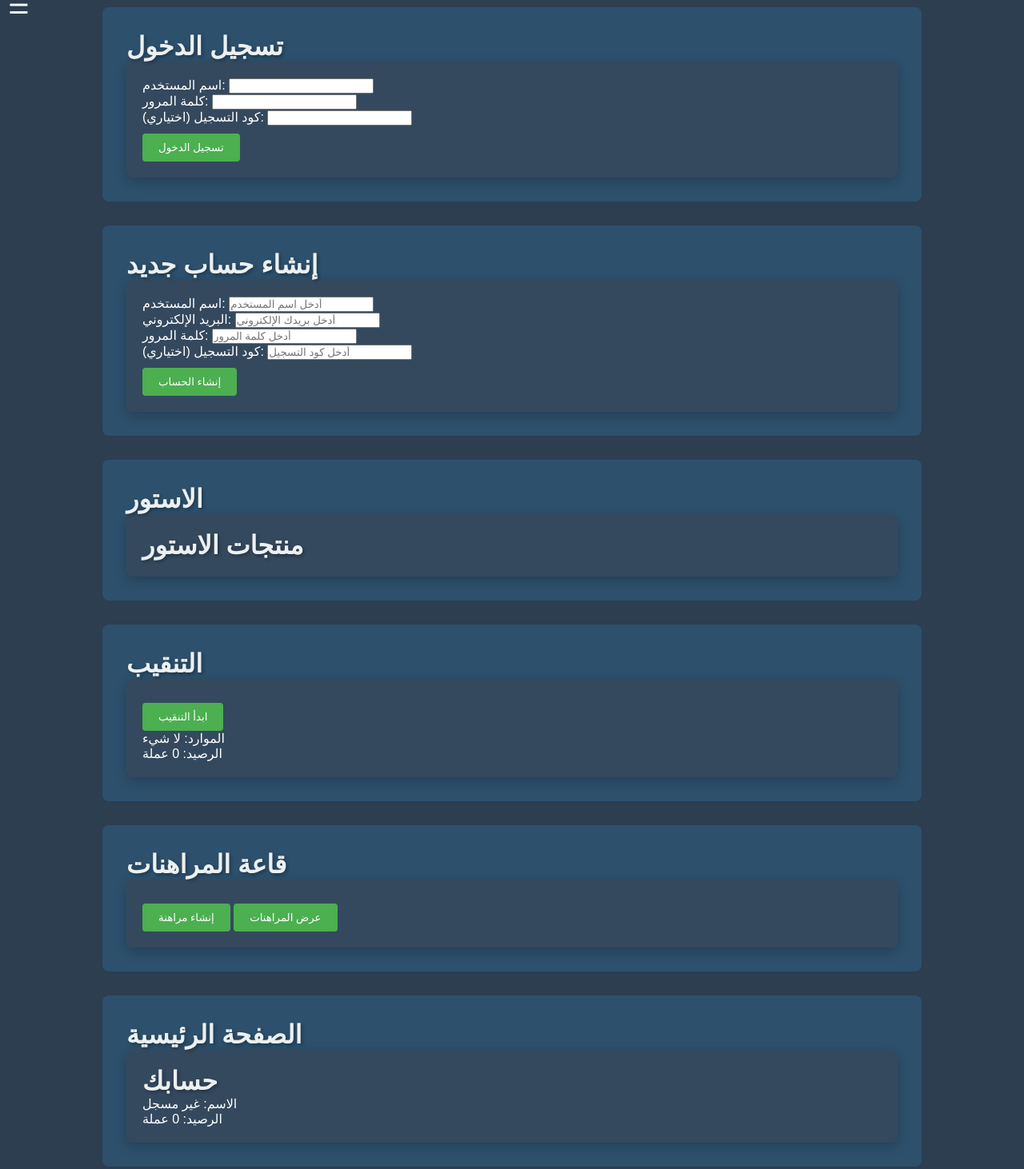
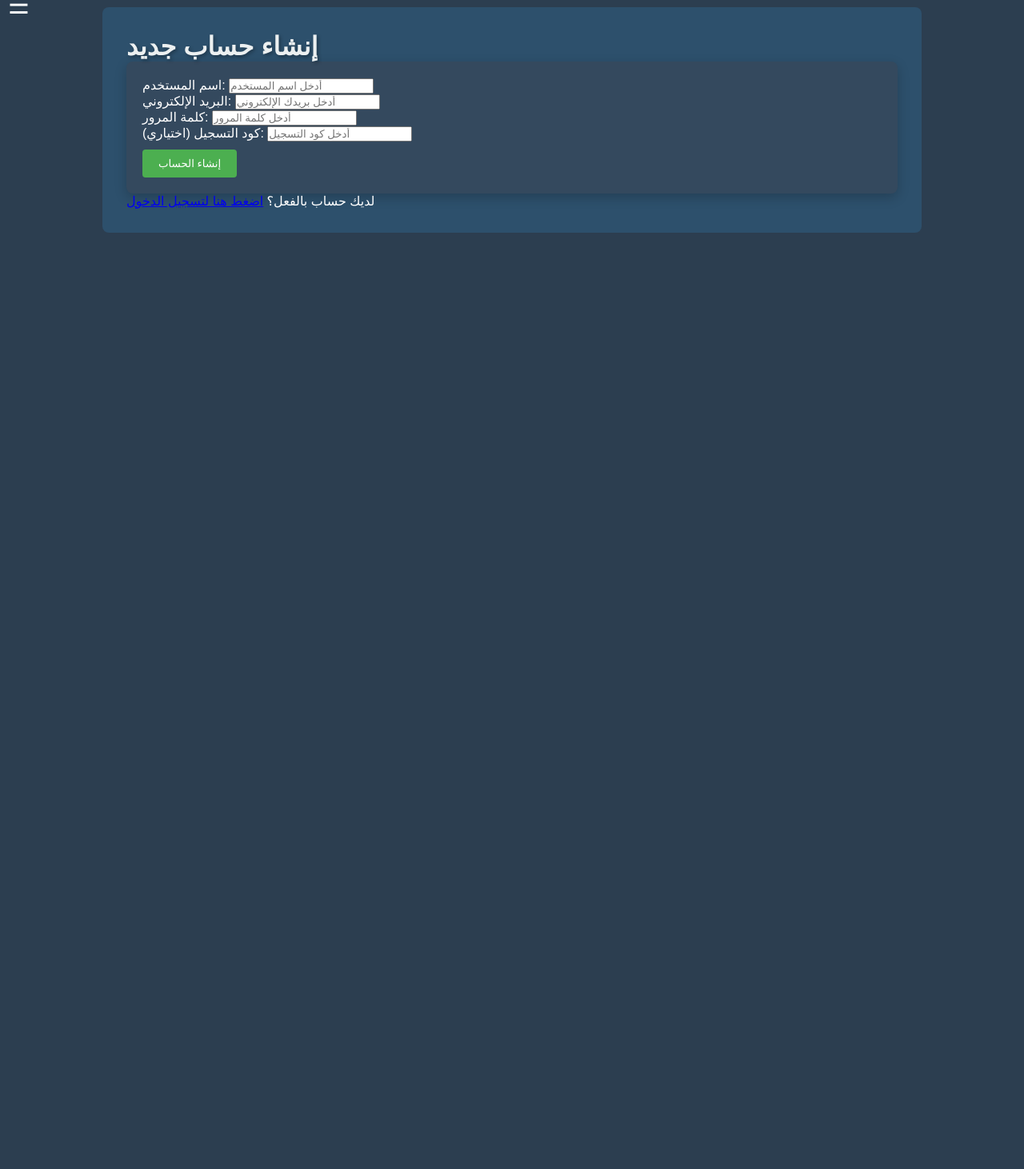
Before and after one commit to kakasi-pixle/store-shawarma, a plain HTML site: page index.html in a window 1280 px wide. Shown: the part 21-1483 px from the top of the page at 80% size. After the commit the page ends 800 px from the top, so only its background shows below. Drawn offline with nearby package versions, Linux system fonts and the light colour scheme.

Commit message:
Update index.html

```diff
--- a/index.html
+++ b/index.html
@@ -16,18 +16,18 @@
   <div id="sidebar" class="sidebar">
     <button id="sidebar-toggle" class="toggle-btn">&#9776;</button>
     <ul>
-      <li><a href="#login">تسجيل الدخول</a></li>
-      <li><a href="#register">إنشاء حساب</a></li>
-      <li><a href="#dashboard">الصفحة الرئيسية</a></li>
+      <li><a href="#login" id="login-link">تسجيل الدخول</a></li>
+      <li><a href="#register" id="register-link">إنشاء حساب</a></li>
+      <li><a href="#dashboard" id="dashboard-link">الصفحة الرئيسية</a></li>
       <li><a href="#store">الاستور</a></li>
       <li><a href="#mining">التنقيب</a></li>
-      <li><a href="#admin">إدارة الحسابات</a></li>
+      <li><a href="#admin" id="admin-link">إدارة الحسابات</a></li>
       <li><a href="#betting-room">قاعة المراهنات</a></li>
     </ul>
   </div>
 
-  <!-- صفحة تسجيل الدخول -->
-  <section id="login" class="section">
+  <!-- صفحة تسجيل الدخول (مخفية في البداية) -->
+  <section id="login" class="section" style="display: none;">
     <h2>تسجيل الدخول</h2>
     <div class="card">
       <form id="loginForm">
@@ -35,8 +35,6 @@
         <input type="text" id="login-username" required><br>
         <label for="login-password">كلمة المرور:</label>
         <input type="password" id="login-password" required><br>
-        <label for="login-code">كود التسجيل (اختياري):</label>
-        <input type="text" id="login-code"><br>
         <button type="submit">تسجيل الدخول</button>
       </form>
     </div>
@@ -58,47 +56,29 @@
         <button type="submit">إنشاء الحساب</button>
       </form>
     </div>
-  </section>
-
-  <!-- صفحة الاستور -->
-  <section id="store" class="section">
-    <h2>الاستور</h2>
-    <div class="card">
-      <h3>منتجات الاستور</h3>
-      <div id="store-items">
-        <!-- العناصر ستضاف هنا باستخدام JavaScript -->
-      </div>
-    </div>
-  </section>
-
-  <!-- صفحة التنقيب -->
-  <section id="mining" class="section">
-    <h2>التنقيب</h2>
-    <div class="card">
-      <button id="start-mining-btn">ابدأ التنقيب</button>
-      <p>الموارد: <span id="mining-result">لا شيء</span></p>
-      <p>الرصيد: <span id="user-balance">0 عملة</span></p>
-    </div>
-  </section>
-
-  <!-- صفحة قاعة المراهنات -->
-  <section id="betting-room" class="section">
-    <h2>قاعة المراهنات</h2>
-    <div class="card">
-      <button onclick="createBet()">إنشاء مراهنة</button>
-      <button onclick="viewBets()">عرض المراهنات</button>
-    </div>
+    <p>لديك حساب بالفعل؟ <a href="#login" id="show-login">اضغط هنا لتسجيل الدخول</a></p>
   </section>
 
   <!-- الصفحة الرئيسية -->
-  <section id="dashboard" class="section">
+  <section id="dashboard" class="section" style="display: none;">
     <h2>الصفحة الرئيسية</h2>
     <div class="card">
       <h3>حسابك</h3>
       <div class="card-content">
         <p>الاسم: <span id="user-name">غير مسجل</span></p>
         <p>الرصيد: <span id="user-balance">0 عملة</span></p>
+        <button id="add-funds-btn">إضافة رصيد</button>
+        <button id="transfer-funds-btn">تحويل الأموال</button>
+        <button id="withdraw-funds-btn">سحب الأموال</button>
       </div>
+    </div>
+
+    <!-- إدارة الحسابات (للأدمن فقط) -->
+    <div id="admin-controls" class="card" style="display: none;">
+      <h3>إدارة الحسابات</h3>
+      <button id="ban-user-btn">حظر مستخدم</button>
+      <button id="unban-user-btn">رفع الحظر عن مستخدم</button>
+      <button id="delete-account-btn">حذف حساب</button>
     </div>
   </section>
 
```
